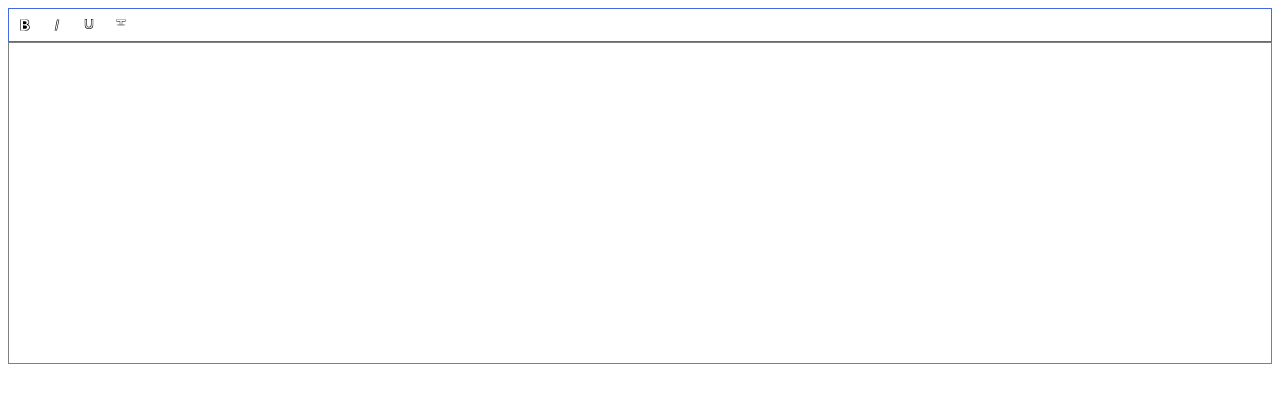
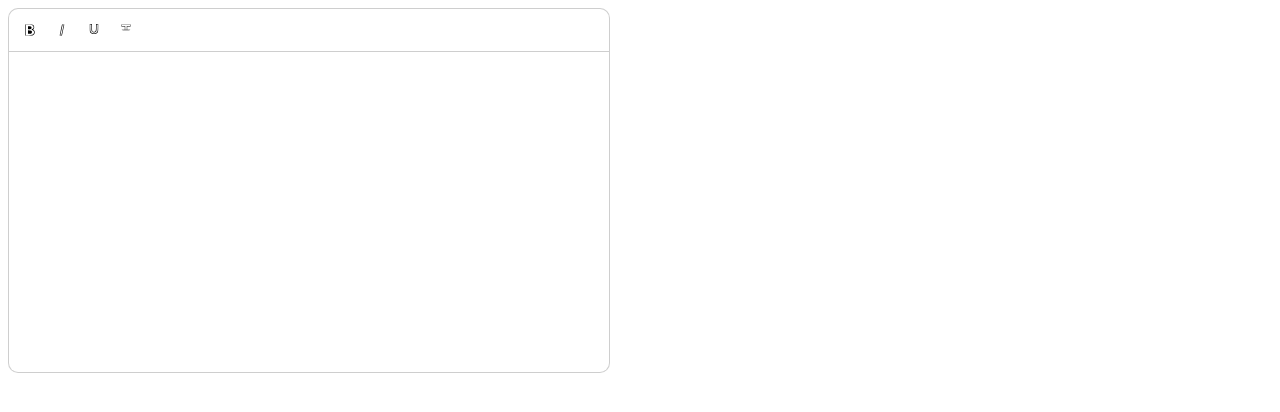
Before and after one commit to kimsangyeon/BasicEditor, a React (Create React App) app: page / in a window 1280 px wide. Shown: the top 412 px of the page. Built offline with nearby package versions, Linux system fonts and the light colour scheme.

Commit message:
:moyai: add incon container hover css & modify icon size

```diff
--- a/src/Components/Toolbar/Icons/Bold.tsx
+++ b/src/Components/Toolbar/Icons/Bold.tsx
@@ -10,7 +10,7 @@ class Bold extends React.Component {
         return (
             <div className="be-icon-container" data-name={ACTION_NAME.BOLD} onMouseDown={mouseEventHandler.onMouseDownIcon}>
                 <div className="be-icon">
-                    <svg xmlns="http://www.w3.org/2000/svg" version="1.0" width="100%" height="100%" viewBox="0 0 80.000000 80.000000" preserveAspectRatio="xMidYMid meet">
+                    <svg xmlns="http://www.w3.org/2000/svg" version="1.0" width="16px" height="16px" viewBox="0 0 80.000000 80.000000" preserveAspectRatio="xMidYMid meet">
                         <g transform="translate(0.000000,80.000000) scale(0.100000,-0.100000)" fill="#000000" stroke="none">
                             <path d="M160 400 l0 -280 173 0 c146 0 178 3 213 19 105 48 125 188 36 261 -20 16 -31 30 -24 30 22 0 52 63 52 108 0 58 -23 98 -70 122 -35 18 -59 20 -210 20 l-170 0 0 -280z m357 237 c42 -22 63 -54 63 -97 0 -45 -23 -78 -66 -96 -42 -18 -44 -40 -5 -47 83 -17 124 -110 79 -177 -40 -60 -82 -73 -250 -78 l-148 -4 0 262 0 263 148 -5 c110 -4 155 -9 179 -21z" />
                             <path d="M300 516 l0 -76 70 0 c57 0 74 4 90 20 25 25 26 71 1 101 -16 19 -30 24 -90 27 l-71 4 0 -76z" />
--- a/src/Components/Toolbar/Icons/Italic.tsx
+++ b/src/Components/Toolbar/Icons/Italic.tsx
@@ -10,7 +10,7 @@ class Italic extends React.Component {
         return (
             <div className="be-icon-container" data-name={ACTION_NAME.ITALIC} onMouseDown={mouseEventHandler.onMouseDownIcon}>
                 <div className="be-icon">
-                    <svg version="1.0" xmlns="http://www.w3.org/2000/svg" width="100%" height="100%" viewBox="0 0 80.000000 80.000000" preserveAspectRatio="xMidYMid meet">
+                    <svg version="1.0" xmlns="http://www.w3.org/2000/svg" width="16px" height="16px" viewBox="0 0 80.000000 80.000000" preserveAspectRatio="xMidYMid meet">
                         <g transform="translate(0.000000,80.000000) scale(0.100000,-0.100000)" fill="#000000" stroke="none">
                             <path d="M386 608 c-9 -40 -36 -165 -59 -278 l-44 -205 55 -3 c30 -2 56 -1 58
                                 1 2 2 29 120 59 263 30 142 57 267 59 277 4 15 -4 17 -54 17 l-58 0 -16 -72z
--- a/src/Components/Toolbar/Icons/StrikeThrough.tsx
+++ b/src/Components/Toolbar/Icons/StrikeThrough.tsx
@@ -10,7 +10,7 @@ class StrikeThrough extends React.Component {
         return (
             <div className="be-icon-container" data-name={ACTION_NAME.STRIKE_THROUGH} onMouseDown={mouseEventHandler.onMouseDownIcon}>
                 <div className="be-icon">
-                    <svg version="1.0" xmlns="http://www.w3.org/2000/svg" width="100%" height="100%" viewBox="0 0 80.000000 80.000000" preserveAspectRatio="xMidYMid meet">
+                    <svg version="1.0" xmlns="http://www.w3.org/2000/svg" width="16px" height="16px" viewBox="0 0 80.000000 80.000000" preserveAspectRatio="xMidYMid meet">
                         <g transform="translate(0.000000,80.000000) scale(0.100000,-0.100000)" fill="#000000" stroke="none">
                             <path d="M170 630 l0 -50 85 0 85 0 0 -85 0 -85 -75 0 c-43 0 -75 -4 -75 -10
                                 0 -6 77 -10 210 -10 133 0 210 4 210 10 0 6 -32 10 -75 10 l-75 0 0 85 0 85
--- a/src/Components/Toolbar/Icons/Underline.tsx
+++ b/src/Components/Toolbar/Icons/Underline.tsx
@@ -10,7 +10,7 @@ class Underline extends React.Component {
         return (
             <div className="be-icon-container" data-name={ACTION_NAME.UNDERLINE} onMouseDown={mouseEventHandler.onMouseDownIcon}>
                 <div className="be-icon">
-                    <svg version="1.0" xmlns="http://www.w3.org/2000/svg" width="100%" height="100%" viewBox="0 0 80.000000 80.000000" preserveAspectRatio="xMidYMid meet">
+                    <svg version="1.0" xmlns="http://www.w3.org/2000/svg" width="16px" height="16px" viewBox="0 0 80.000000 80.000000" preserveAspectRatio="xMidYMid meet">
                         <g transform="translate(0.000000,80.000000) scale(0.100000,-0.100000)" fill="#000000" stroke="none">
                             <path d="M190 515 c0 -201 3 -216 57 -267 39 -37 73 -48 153 -48 80 0 114 11
                                 153 48 54 51 57 66 57 267 l0 185 -55 0 -55 0 0 -155 c0 -184 -9 -216 -64
--- a/src/css/editor.css
+++ b/src/css/editor.css
@@ -1,12 +1,23 @@
 #basicEditor {
+    width: 580px;
     min-height: 300px;
-    border: solid 1px gray;
+    border-left: 1px solid rgba(158, 158, 158, 0.5);
+    border-right: 1px solid rgba(158, 158, 158, 0.5);
+    border-bottom: 1px solid rgba(158, 158, 158, 0.5);
+    border-radius: 0 0 10px 10px;
+    outline: 0 solid transparent;
     padding: 10px;
 }
 
 #be-toolbar {
     background-color: #fff;
-    border: 1px solid royalblue;
+    border-top: 1px solid rgba(158, 158, 158, 0.5);
+    border-left: 1px solid rgba(158, 158, 158, 0.5);
+    border-right: 1px solid rgba(158, 158, 158, 0.5);
+    border-bottom: 1px solid rgba(158, 158, 158, 0.5);
+    border-radius: 10px 10px 0 0;
+    padding: 5px;
+    width: 590px;
     height: 32px;
 }
 
@@ -17,9 +28,14 @@
     display: inline-block;
 }
 
+#be-toolbar .be-icon-container:hover {
+    background-color: rgba(235, 235, 235, 0.5)
+}
+
+
 #be-toolbar .be-icon-container .be-icon {
-    width: 16px;
-    height: 16px;
+    width: 100%;
+    height: 100%;
     top: 25%;
     left: 25%;
     position: absolute;
```
